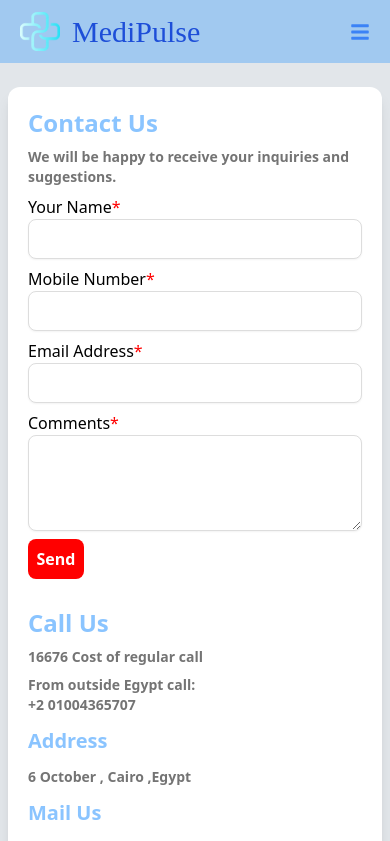
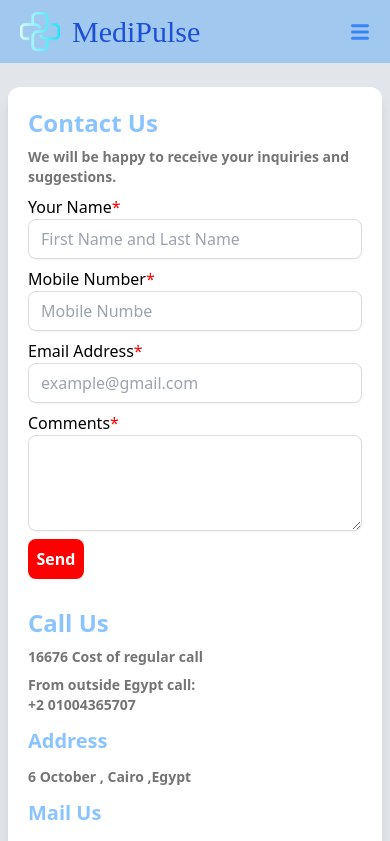
Before and after one commit to moshaosama/Graduation_Project, a React (Vite) app: page /contactus in a window 390 px wide. Shown: the top 841 px of the page. Built offline with nearby package versions, Linux system fonts and the light colour scheme; the HTML template or start-up script is replaced by a standard one.

Commit message:
Latest Version

```diff
--- a/src/Components/Form/Inputs.tsx
+++ b/src/Components/Form/Inputs.tsx
@@ -1,6 +1,6 @@
 import { InputProps } from "../../Types/Forms/input";
 
-const Inputs = ({ Label, Type }: InputProps) => {
+const Inputs = ({ Label, Type, placeHolder, ChangeEvent }: InputProps) => {
   return (
     <>
       <p className="flex max-sm:flex-col my-2  justify-between">
@@ -10,7 +10,9 @@ const Inputs = ({ Label, Type }: InputProps) => {
         </label>
         <input
           type={Type}
-          className="w-96 max-sm:w-full h-10 border-[#ddd] border-[1px] rounded-lg shadow-sm"
+          className="w-96 px-3 max-sm:w-full h-10 border-[#ddd] border-[1px] rounded-lg shadow-sm"
+          placeholder={placeHolder}
+          onChange={ChangeEvent}
         />
       </p>
     </>
--- a/src/Components/findDoctor/findDoctorContent/FormContact/formContact.tsx
+++ b/src/Components/findDoctor/findDoctorContent/FormContact/formContact.tsx
@@ -2,8 +2,30 @@ import { FaFacebookF } from "react-icons/fa";
 import Inputs from "../../../Form/Inputs";
 import { FaXTwitter } from "react-icons/fa6";
 import { FiInstagram } from "react-icons/fi";
+import { useState } from "react";
 
 const FormContact = () => {
+  const [Name, setName] = useState("");
+  const [MobileNumber, setMobildNumber] = useState("");
+  const [Email, setEmail] = useState("");
+  const [Comment, setComment] = useState("");
+
+  const handleClickSend = () => {
+    fetch("http://localhost:3000/createcontact", {
+      method: "POST",
+      headers: {
+        "Content-Type": "application/json",
+      },
+      body: JSON.stringify({
+        Name,
+        MobileNumber,
+        Email,
+        Comment,
+      }),
+    }).then((res) => {
+      return res.json();
+    });
+  };
   return (
     <>
       <div className="mx-64 max-sm:mx-2 my-6">
@@ -16,18 +38,47 @@ const FormContact = () => {
               We will be happy to receive your inquiries and suggestions.
             </p>
             <form action="">
-              <Inputs Label="Your Name" Type="userName" />
-              <Inputs Label="Mobile Number" Type="number" />
-              <Inputs Label="Email Address" Type="text" />
+              <Inputs
+                Label="Your Name"
+                Type="userName"
+                placeHolder="First Name and Last Name"
+                ChangeEvent={(e: React.ChangeEvent<HTMLInputElement>) =>
+                  setName(e.target.value)
+                }
+              />
+              <Inputs
+                Label="Mobile Number"
+                Type="number"
+                placeHolder="Mobile Numbe"
+                ChangeEvent={(e: React.ChangeEvent<HTMLInputElement>) =>
+                  setMobildNumber(e.target.value)
+                }
+              />
+              <Inputs
+                Label="Email Address"
+                Type="text"
+                placeHolder="example@gmail.com"
+                ChangeEvent={(e: React.ChangeEvent<HTMLInputElement>) =>
+                  setEmail(e.target.value)
+                }
+              />
               <p className="flex max-sm:flex-col my-2 justify-between">
                 <label htmlFor="Comment">
                   Comments<span className="text-[red]">*</span>
                 </label>
-                <textarea className="w-96 max-sm:w-full h-24 border-[#ddd] border-[1px] rounded-lg shadow-sm" />
+                <textarea
+                  className="w-96 max-sm:w-full h-24 border-[#ddd] border-[1px] rounded-lg shadow-sm"
+                  onChange={(e: React.ChangeEvent<HTMLTextAreaElement>) =>
+                    setComment(e.target.value)
+                  }
+                />
               </p>
             </form>
             <div className="bg-[red] w-1/6 mx-72 max-sm:mx-0 flex justify-center rounded-lg hover:bg-red-700 transition-all duration-500">
-              <button className="p-2 mx-5  text-white font-bold cursor-pointer ">
+              <button
+                className="p-2 mx-5  text-white font-bold cursor-pointer"
+                onClick={handleClickSend}
+              >
                 Send
               </button>
             </div>
--- a/src/Components/offCanvas/offCanvas.tsx
+++ b/src/Components/offCanvas/offCanvas.tsx
@@ -42,14 +42,13 @@ function OffCanvas(props: { Active: boolean; setActive: any }) {
   ];
   return (
     <>
+      <div
+        className={`fixed top-0 right-0  ${
+          props.Active ? "w-64" : "w-0"
+        }  h-full z-50 transition-all duration-300 bg-[#82c0ff] text-white sm:hidden rounded-l-xl`}
+      >
         {props.Active ? (
-        <div
-          className={`fixed top-0 right-0 w-0 h-full z-50 bg-[#82c0ff] text-white sm:hidden rounded-l-xl  ${
-            props.Active
-              ? "w-64 transition-all duration-600 ease-in-out"
-              : "w-0"
-          }`}
-        >
+          <div>
             <div
               className="m-5 text-center cursor-pointer text-black"
               onClick={() => props.setActive(!props.Active)}
@@ -64,6 +63,7 @@ function OffCanvas(props: { Active: boolean; setActive: any }) {
             ))}
           </div>
         ) : null}
+      </div>
     </>
   );
 }
--- a/src/Types/Forms/input.tsx
+++ b/src/Types/Forms/input.tsx
@@ -1,4 +1,8 @@
+import React from "react";
+
 export interface InputProps {
   Label: string;
   Type: string;
+  placeHolder: string;
+  ChangeEvent: (e: React.ChangeEvent<HTMLInputElement>) => void;
 }
```
Lines whose indentation alone changed are shown as unchanged.
